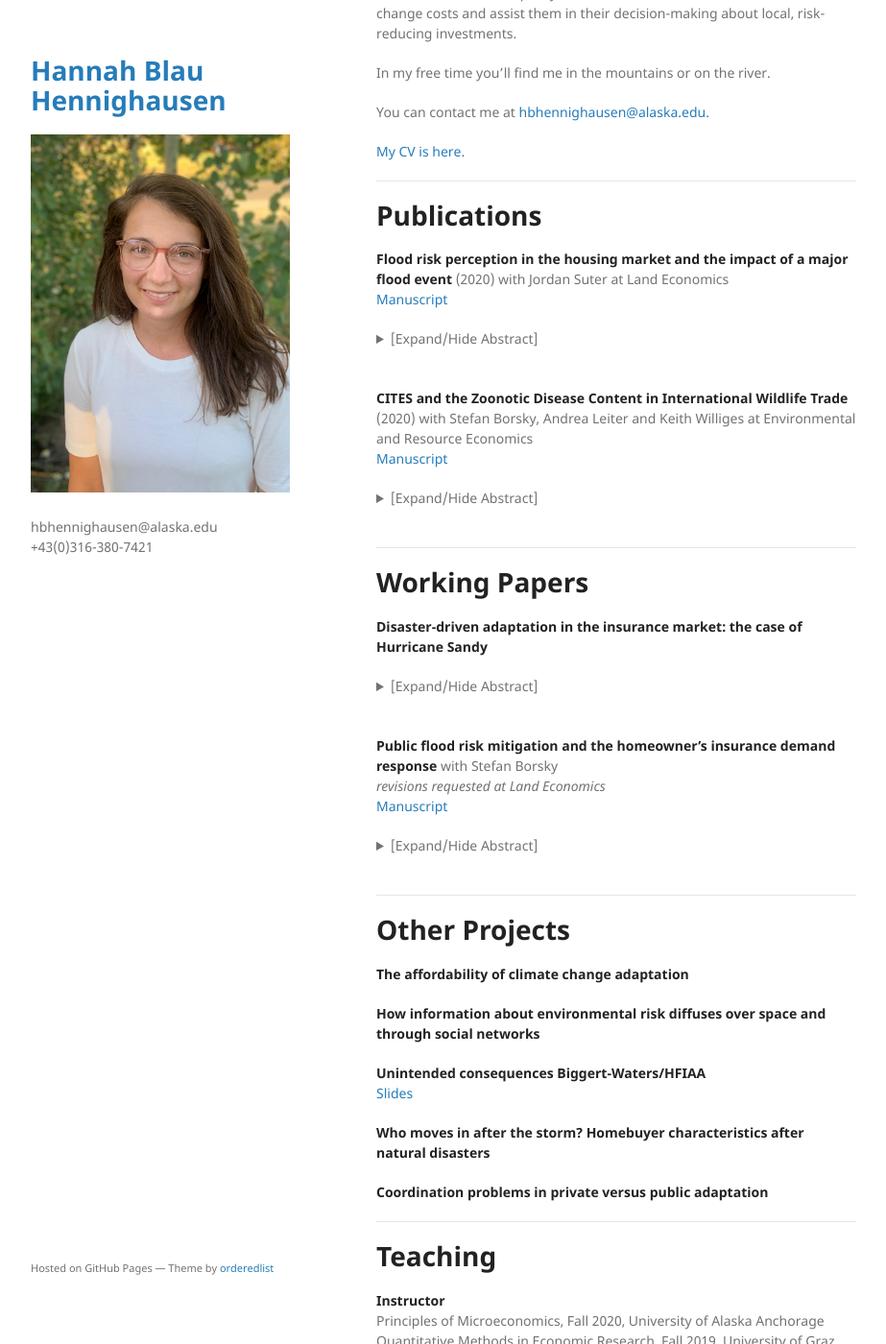
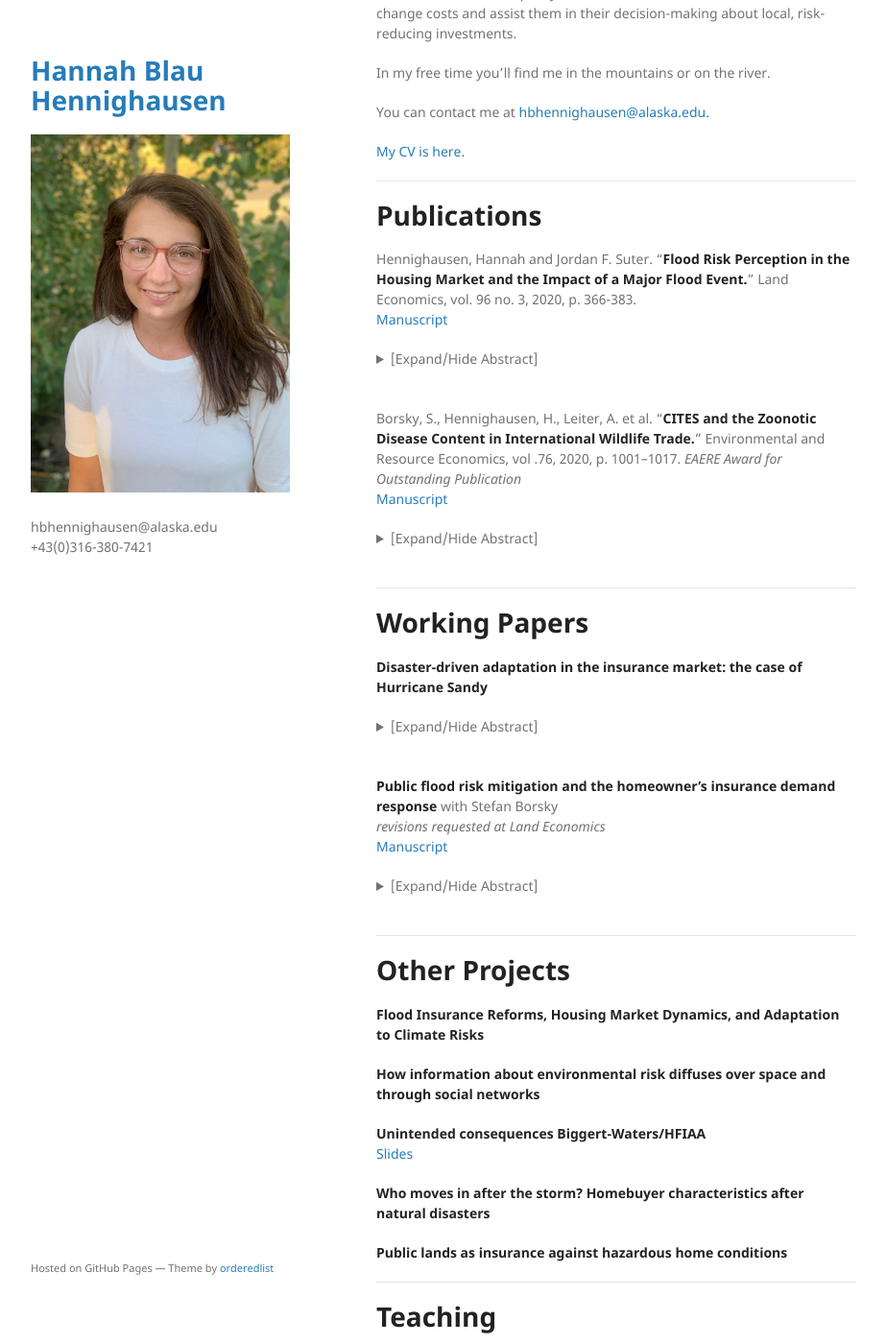
Before and after one commit to hannahhennighausen/hannahhennighausen.github.io, a Jekyll site: the page built from index.md, in a window 1280 px wide and 1400 px high, scrolled down 446 px. Shown: the whole window at 96% size, without its empty margins (178-1101 px from the left). Built offline with Jekyll 4.4.1, drawn with Linux system fonts in a browser that asks for light colours; the repository's description, which GitHub fills in, is left out.

Commit message:
Update index.md

```diff
--- a/index.md
+++ b/index.md
@@ -19,7 +19,7 @@ You can contact me at [hbhennighausen@alaska.edu](mailto:hbhennighausen@alaska.e
 
 # Publications
 
-**Flood risk perception in the housing market and the impact of a major flood event** (2020) with Jordan Suter at Land Economics <br />
+Hennighausen, Hannah and Jordan F. Suter. "**Flood Risk Perception in the Housing Market and the Impact of a Major Flood Event.**" Land Economics, vol. 96 no. 3, 2020, p. 366-383.<br />
 [Manuscript](https://hannahhennighausen.github.io/Papers/BoulderFlooding.pdf)
 <details>
   <summary>[Expand/Hide Abstract]</summary>
@@ -29,7 +29,7 @@ The impact of flood events on flood risk perception has important implications f
 </details>
 <br />
 
-**CITES and the Zoonotic Disease Content in International Wildlife Trade** (2020) with Stefan Borsky, Andrea Leiter and Keith Williges at Environmental and Resource Economics <br />
+Borsky, S., Hennighausen, H., Leiter, A. et al. "**CITES and the Zoonotic Disease Content in International Wildlife Trade.**" Environmental and Resource Economics, vol .76, 2020, p. 1001–1017. _EAERE Award for Outstanding Publication_ <br />
 [Manuscript](https://hannahhennighausen.github.io/Papers/Borskyetal2020.pdf)
 <details>
   <summary>[Expand/Hide Abstract]</summary>
@@ -62,7 +62,7 @@ This paper investigates the influence of public risk mitigating activities on in
 
 # Other Projects
 
-**The affordability of climate change adaptation** <br />
+**Flood Insurance Reforms, Housing Market Dynamics, and Adaptation to Climate Risks** <br />
 
 **How information about environmental risk diffuses over space and through social networks** <br />
 
@@ -71,7 +71,7 @@ This paper investigates the influence of public risk mitigating activities on in
 
 **Who moves in after the storm? Homebuyer characteristics after natural disasters** <br />
 
-**Coordination problems in private versus public adaptation**
+**Public lands as insurance against hazardous home conditions**
 
 * * *
 
```
